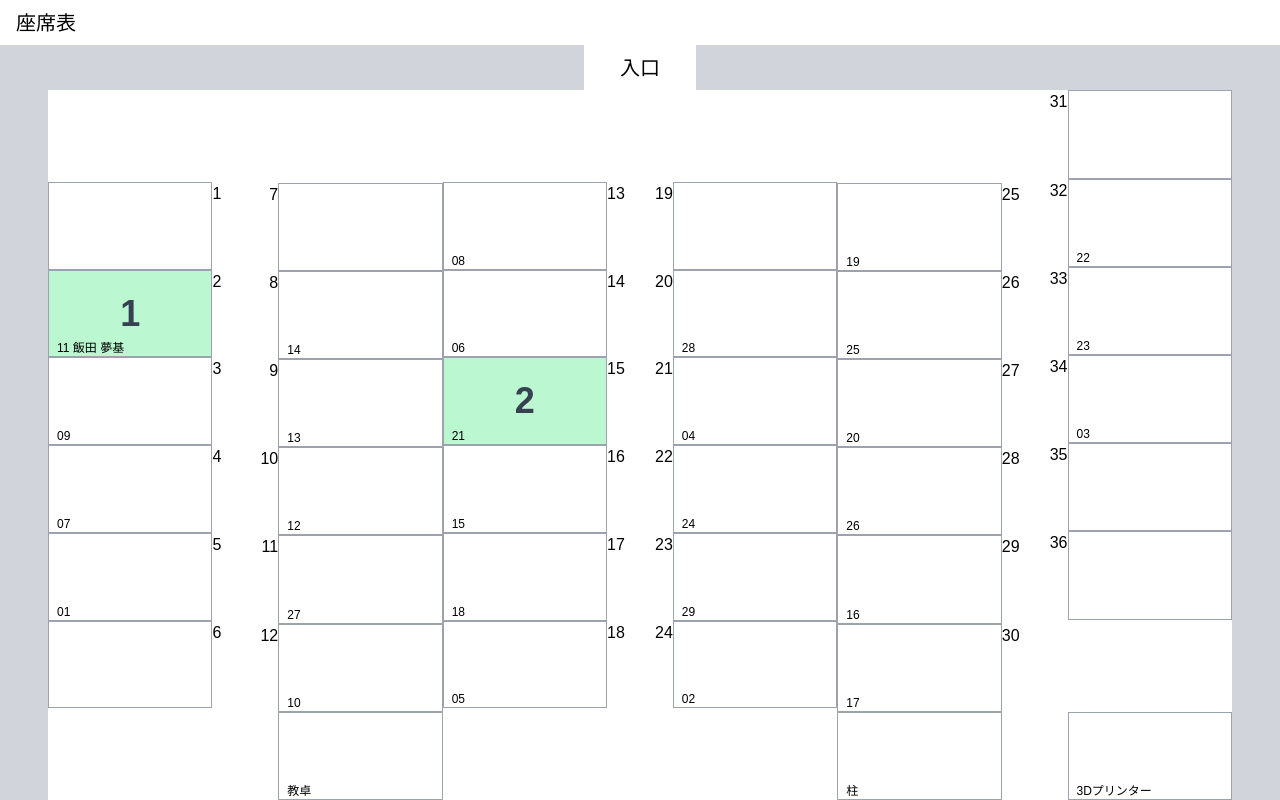
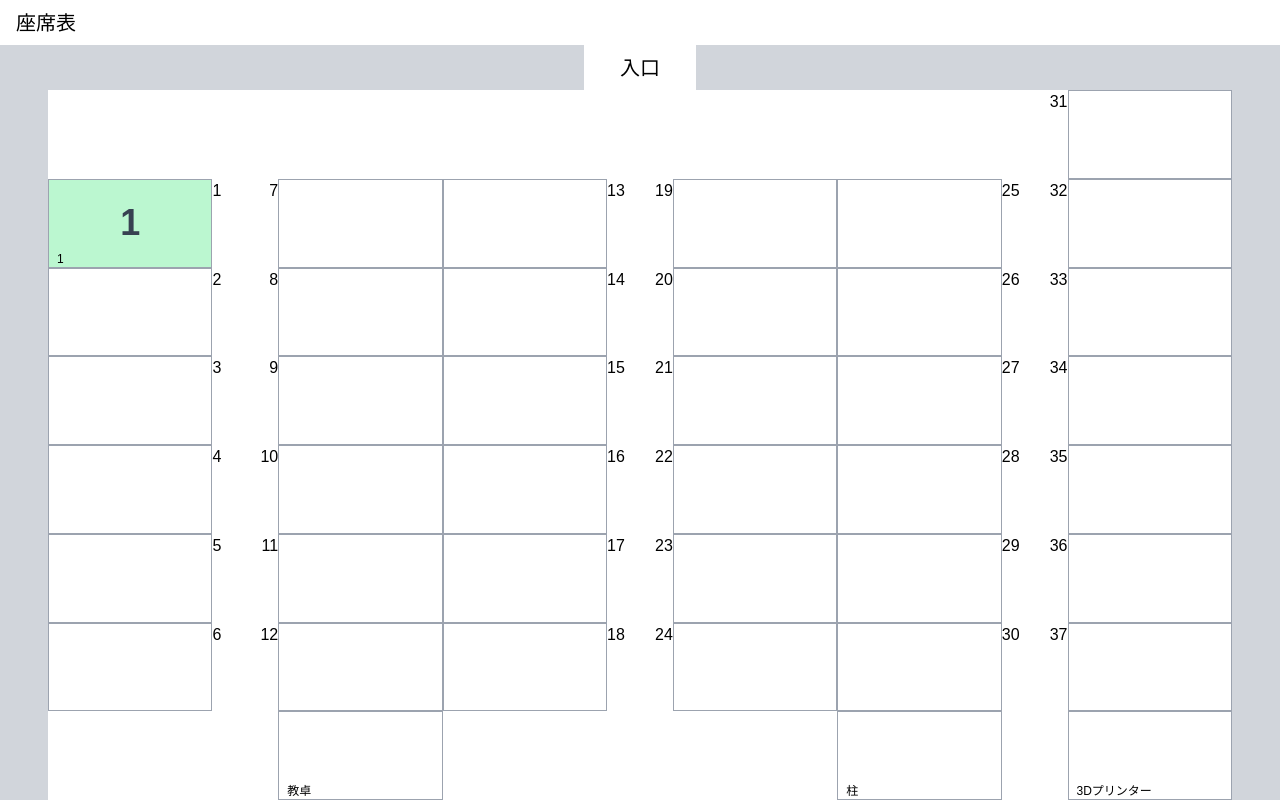
Before and after one commit to yumekiti-archive/SchoolCall, a Next.js app: page / in a window 1280 px wide. Built offline with nearby package versions, Linux system fonts and the light colour scheme.

Commit message:
`update` seeder

```diff
--- a/components/molecules/DeskTable.tsx
+++ b/components/molecules/DeskTable.tsx
@@ -1,16 +1,16 @@
 import { FC } from 'react';
 
 type Props = {
-  num: number;
+  seat_number: number;
   name?: string;
   connect?: boolean;
   turn_num?: number;
 };
 
-const DeskTable: FC<Props> = ({ num, name, connect=false, turn_num }) => {
+const DeskTable: FC<Props> = ({ seat_number, name, connect=false, turn_num }) => {
   return (
-    num === 0 && name === '' ? (
-      <td className="h-full row-span-1 text-xl">&nbsp;</td>
+    seat_number === 0 && name === '' ? (
+      <td className="h-full row-span-1">&nbsp;</td>
     ) : (
       <td className="w-full h-full row-span-1">
         {
@@ -27,7 +27,7 @@ const DeskTable: FC<Props> = ({ num, name, connect=false, turn_num }) => {
               <div className="w-2/12">
                 <p className="text-left">
                   {
-                    num === 0 ? <>&nbsp;</> : num
+                    seat_number === 0 ? <>&nbsp;</> : seat_number
                   }
                 </p>
               </div>
@@ -37,7 +37,7 @@ const DeskTable: FC<Props> = ({ num, name, connect=false, turn_num }) => {
               <div className="w-2/12">
                 <p className="text-right">
                   {
-                    num === 0 ? <>&nbsp;</> : num
+                    seat_number === 0 ? <>&nbsp;</> : seat_number
                   }
                 </p>
               </div>
--- a/components/organisms/ClassRoom.tsx
+++ b/components/organisms/ClassRoom.tsx
@@ -1,17 +1,14 @@
 import { FC } from 'react';
 import DeskTable from '../molecules/DeskTable';
 
-import { classroom, students } from '../../seeder/data'
+import { desks, calls } from '../../seeder/data'
 
 const ClassRoom: FC = () => {
-  // call_timeの順番でソートし前から3人を取り出す
-  const turn = students.seat.filter((student) => student.call_time !== '').sort((a, b) => {
-    if (a.call_time < b.call_time) {
-      return -1;
-    } else {
-      return 1;
-    }
-  });
+  // 8人ずつに分割
+  let shaping_desks = [];
+  for (let i = 0; i < desks.length; i += 8) {
+    shaping_desks.push(desks.slice(i, i + 8));
+  }
 
   return (
     <main className='w-full h-full px-12 flex justify-center flex-col items-center'>
@@ -22,14 +19,14 @@ const ClassRoom: FC = () => {
         <table className="h-full w-full">
           <tbody className="h-full w-full flex">
             {
-              classroom.seat.map((row, index) => (
+              shaping_desks.map((row, index) => (
                 <tr className="w-1/6 h-full grid grid-row-8" key={index}>
                   {
                     row.map((seat, row_index) => (
-                      students.seat.filter((student) => student.num === seat.num).map((student) => (
-                        <DeskTable key={row_index} connect={index % 2 === 1} num={seat.num} name={student.name} turn_num={turn.findIndex((turn_student) => turn_student.num === student.num) + 1} />
+                      calls.filter((call) => call.seat_number === seat.seat_number).map((call) => (
+                        <DeskTable key={row_index} connect={index % 2 === 1} seat_number={seat.seat_number} name={call.student.name} turn_num={1} />
                       ))[0] ||
-                      <DeskTable key={row_index} connect={index % 2 === 1} num={seat.num} name={seat.name} />
+                      <DeskTable key={row_index} connect={index % 2 === 1} seat_number={seat.seat_number} name={seat.name} />
                     ))
                   }
                 </tr>
--- a/pages/index.tsx
+++ b/pages/index.tsx
@@ -1,10 +1,12 @@
 import Layout from "@/components/template/Layout"
 import ClassRoom from "@/components/organisms/ClassRoom"
+
+import { classwork } from "@/seeder/data"
 
 const Home = () => {
   return (
     <Layout>
-      <ClassRoom />
+      <ClassRoom classwork={classwork} />
     </Layout>
   )
 }
--- a/seeder/data.ts
+++ b/seeder/data.ts
@@ -1,100 +1,77 @@
-export const students = {
-  address: 3601,
-  seat: [
-    { num: 2, name: '11 飯田 夢基', call_time: '2022-10-14T20:36:05.821Z'},
-    { num: 3, name: '09', call_time: '' },
-    { num: 4, name: '07', call_time: '' },
-    { num: 5, name: '01', call_time: '' },
-    { num: 8, name: '14', call_time: '' },
-    { num: 9, name: '13', call_time: '' },
-    { num: 10, name: '12', call_time: '' },
-    { num: 11, name: '27', call_time: '' },
-    { num: 12, name: '10', call_time: '' },
-    { num: 13, name: '08', call_time: '' },
-    { num: 14, name: '06', call_time: '' },
-    { num: 15, name: '21', call_time: '2022-10-14T20:42:05.821Z' },
-    { num: 16, name: '15', call_time: '' },
-    { num: 17, name: '18 ', call_time: '' },
-    { num: 18, name: '05', call_time: '' },
-    { num: 20, name: '28', call_time: '' },
-    { num: 21, name: '04', call_time: '' },
-    { num: 22, name: '24', call_time: '' },
-    { num: 23, name: '29', call_time: '' },
-    { num: 24, name: '02', call_time: '' },
-    { num: 25, name: '19', call_time: '' },
-    { num: 26, name: '25', call_time: '' },
-    { num: 27, name: '20', call_time: '' },
-    { num: 28, name: '26', call_time: '' },
-    { num: 29, name: '16', call_time: '' },
-    { num: 30, name: '17', call_time: '' },
-    { num: 32, name: '22', call_time: '' },
-    { num: 33, name: '23', call_time: '' },
-    { num: 34, name: '03', call_time: '' },
-  ]
+import ClassRoom from "@/types/classroom"
+import Desk from "@/types/desk"
+import Student from "@/types/student"
+import Call from "@/types/call"
+
+let class_rooms: ClassRoom[] = [
+  {
+    id: 1,
+    name: "3601",
+    capacity: 48,
+    gap: [0, 7, 8, 15, 16, 23, 24, 31, 32, 39, 47],
+    placement: [
+      { gap: 15, name: '教卓' },
+      { gap: 39, name: '柱' },
+      { gap: 47, name: '3Dプリンター' },
+    ],
+    created_at: "2021-10-14T20:36:05.821Z",
+    updated_at: "2021-10-14T20:36:05.821Z"
+  }
+]
+
+let students: Student[] = []
+for (let i = 0; i < 36; i++) {
+  students.push({
+    id: i + 1,
+    name: String(i + 1),
+    created_at: "2021-10-14T20:36:05.821Z",
+    updated_at: "2021-10-14T20:36:05.821Z"
+  })
 }
 
-export const classroom = {
-  address: 3601,
-  seat: [
-    [
-      { num: 0, name: '' },
-      { num: 1, name: '' },
-      { num: 2, name: '' },
-      { num: 3, name: '' },
-      { num: 4, name: '' },
-      { num: 5, name: '' },
-      { num: 6, name: '' },
-      { num: 0, name: '' },
-    ],
-    [
-      { num: 0, name: '' },
-      { num: 7, name: '' },
-      { num: 8, name: '' },
-      { num: 9, name: '' },
-      { num: 10, name: '' },
-      { num: 11, name: '' },
-      { num: 12, name: '' },
-      { num: 0, name: '教卓' },
-    ],
-    [
-      { num: 0, name: '' },
-      { num: 13, name: '' },
-      { num: 14, name: '' },
-      { num: 15, name: '' },
-      { num: 16, name: '' },
-      { num: 17, name: '' },
-      { num: 18, name: '' },
-      { num: 0, name: '' },
-    ],
-    [
-      { num: 0, name: '' },
-      { num: 19, name: '' },
-      { num: 20, name: '' },
-      { num: 21, name: '' },
-      { num: 22, name: '' },
-      { num: 23, name: '' },
-      { num: 24, name: '' },
-      { num: 0, name: '' },
-    ],
-    [
-      { num: 0, name: '' },
-      { num: 25, name: '' },
-      { num: 26, name: '' },
-      { num: 27, name: '' },
-      { num: 28, name: '' },
-      { num: 29, name: '' },
-      { num: 30, name: '' },
-      { num: 0, name: '柱' },
-    ],
-    [
-      { num: 31, name: '' },
-      { num: 32, name: '' },
-      { num: 33, name: '' },
-      { num: 34, name: '' },
-      { num: 35, name: '' },
-      { num: 36, name: '' },
-      { num: 0, name: '' },
-      { num: 0, name: '3Dプリンター' },
-    ]
-  ]
+let desks: Desk[] = []
+let seat_number = 1
+for (let i = 0; i < class_rooms[0].capacity; i++) {
+  if (class_rooms[0].gap.includes(i)) {
+    // オブジェクトがある場合はここで処理
+    const obj = class_rooms[0].placement.find((obj) => obj.gap === i)
+    desks.push({
+      id: i + 1,
+      name: obj ? obj.name : '',
+      seat_number: 0,
+      class_room: class_rooms[0],
+      student: null,
+      created_at: "2021-10-14T20:36:05.821Z",
+      updated_at: "2021-10-14T20:36:05.821Z",
+      class_room_id: 1,
+      student_id: null
+    })
+  } else {
+    desks.push({
+      id: i + 1,
+      name: '',
+      seat_number: seat_number++,
+      class_room: class_rooms[0],
+      student: students[i],
+      created_at: "2021-10-14T20:36:05.821Z",
+      updated_at: "2021-10-14T20:36:05.821Z",
+      class_room_id: 1,
+      student_id: i + 1
+    })
+  }
 }
+
+let calls: Call[] = []
+calls.push({
+  id: 1,
+  status: false,
+  student: students[0],
+  class_room: class_rooms[0],
+  seat_number: 1,
+  created_at: "2021-10-14T20:36:05.821Z",
+  updated_at: "2021-10-14T20:36:05.821Z",
+  student_id: 1,
+  classroom_id: 1
+})
+
+export { class_rooms, students, desks, calls }
--- /dev/null
+++ b/types/call.ts
@@ -0,0 +1,16 @@
+import Student from './student';
+import ClassRoom from './classroom';
+
+type CallOrder = {
+  id: number;
+  seat_number: number;
+  status: boolean;
+  student: Student;
+  class_room: ClassRoom;
+  created_at: string;
+  updated_at: string;
+  student_id: number;
+  classroom_id: number;
+}
+
+export default CallOrder;
--- /dev/null
+++ b/types/classroom.ts
@@ -0,0 +1,11 @@
+type ClassRoom = {
+  id: number;
+  name: string;
+  capacity: number;
+  gap: number[];
+  placement: {gap: number, name: string}[];
+  created_at: string;
+  updated_at: string;
+}
+
+export default ClassRoom;
--- /dev/null
+++ b/types/desk.ts
@@ -0,0 +1,16 @@
+import Student from "./student";
+import ClassRoom from "./classroom";
+
+type Desk = {
+  id: number;
+  name: string;
+  seat_number: number;
+  class_room: ClassRoom;
+  student: Student | null;
+  created_at: string;
+  updated_at: string;
+  class_room_id: number;
+  student_id: number | null;
+}
+
+export default Desk;
--- /dev/null
+++ b/types/student.ts
@@ -0,0 +1,8 @@
+type Student = {
+  id: number;
+  name: string;
+  created_at: string;
+  updated_at: string;
+}
+
+export default Student;
```
Also changed, not shown: seeder/data_tmp.ts (added, +100 -0 lines).
